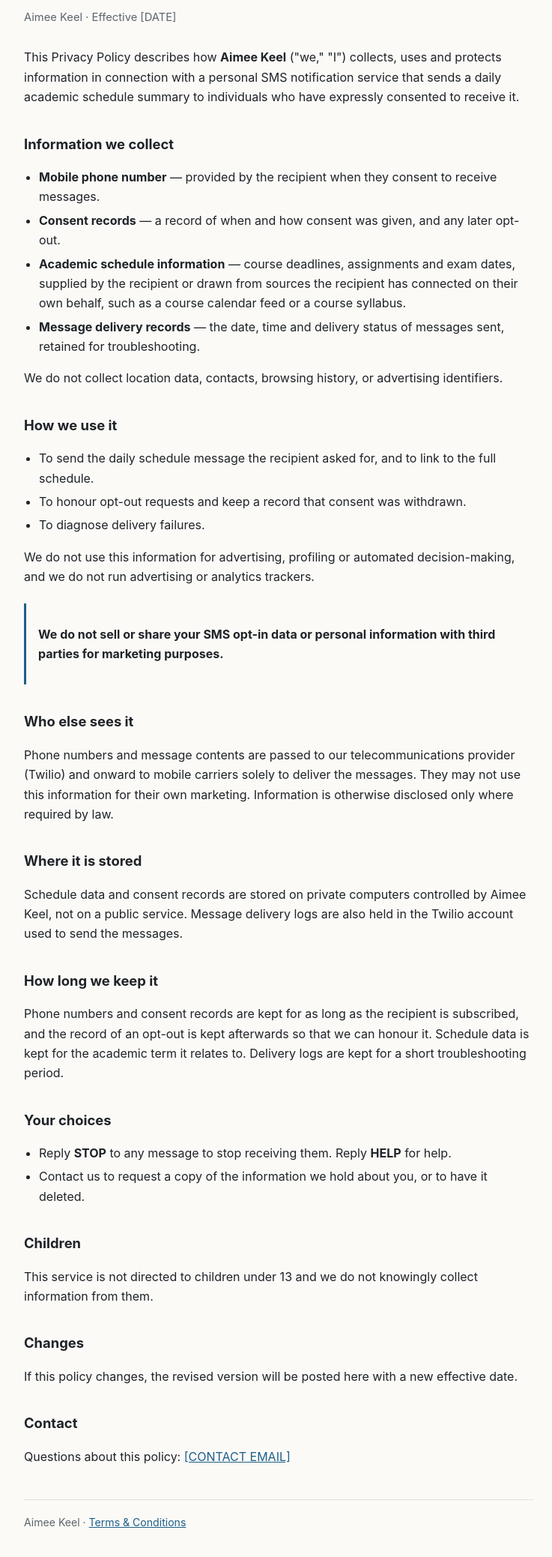
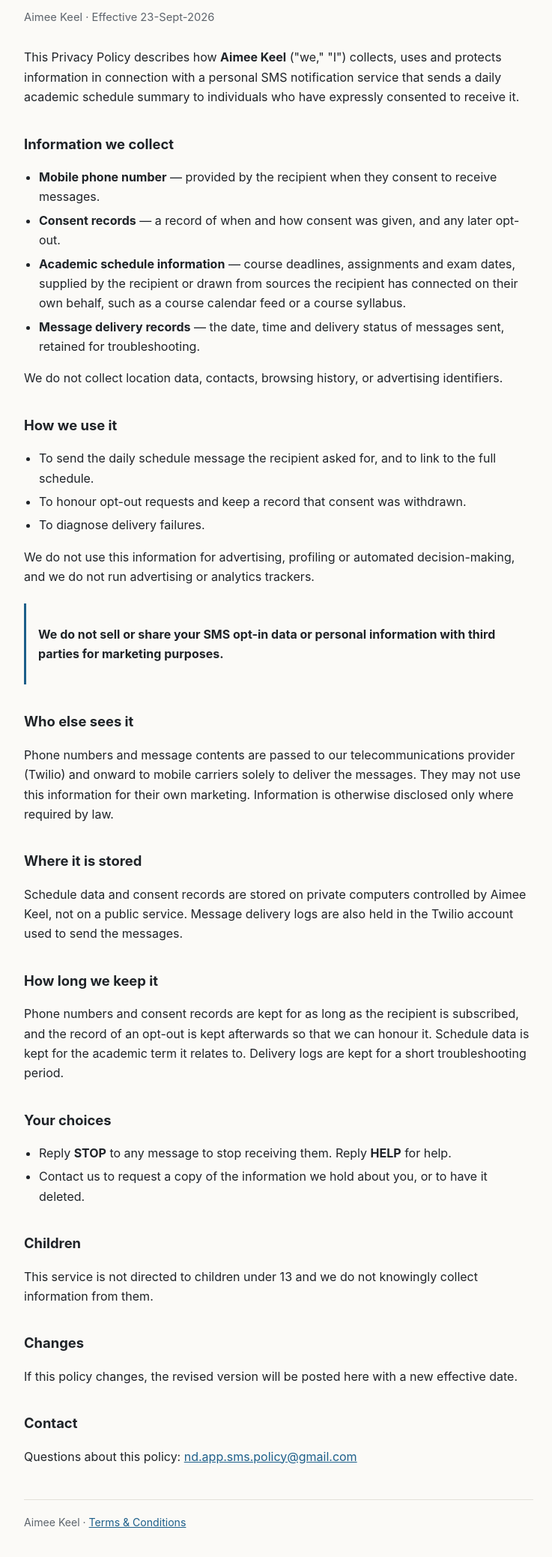
Before and after one commit to AimeeKeel/sms-policies, a plain HTML site: page privacy.html in a window 1280 px wide. Shown: the part 93-2170 px from the top of the page at 75% size, without its empty margins (268-1005 px from the left). Drawn offline with Linux system fonts and the light colour scheme.

Commit message:
Update effective date and contact email in privacy policy
Added date and email.

```diff
--- a/privacy.html
+++ b/privacy.html
@@ -24,7 +24,7 @@ footer{margin-top:44px;padding-top:18px;border-top:1px solid var(--line);color:v
 <main>
 
 <h1>Privacy Policy</h1>
-<p class="meta">Aimee Keel &middot; Effective [DATE]</p>
+<p class="meta">Aimee Keel &middot; Effective 23-Sept-2026</p>
 
 <p>This Privacy Policy describes how <strong>Aimee Keel</strong> ("we," "I") collects, uses and
 protects information in connection with a personal SMS notification service that sends a daily
@@ -81,7 +81,7 @@ from them.</p>
 <p>If this policy changes, the revised version will be posted here with a new effective date.</p>
 
 <h2>Contact</h2>
-<p>Questions about this policy: <a href="mailto:[CONTACT EMAIL]">[CONTACT EMAIL]</a></p>
+<p>Questions about this policy: <a href="mailto:nd.app.sms.policy@gmail.com">nd.app.sms.policy@gmail.com</a></p>
 
 <footer>
   Aimee Keel &middot; <a href="./terms.html">Terms &amp; Conditions</a>
```
